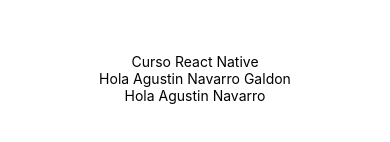
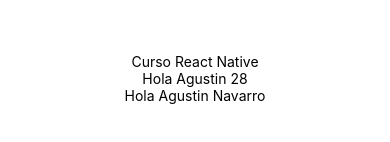
Before and after one commit to mejiapj/cursodereactnative, a React Native app in the folder myApp/: screen / in a window 390 px wide. Shown: the part 344-486 px from the top of the page. Built offline with nearby package versions, Linux system fonts and the light colour scheme.

Commit message:
Clase 12/16 -> Validación de propiedades: propTypes

```diff
--- a/myApp/App.js
+++ b/myApp/App.js
@@ -6,8 +6,8 @@
   return (
     <View style={styles.container}>
       <Text>Curso React Native</Text>
-      <Saludar firstname="Agustin" lastname="Navarro Galdon" />
-      <Saludar />
+      <Saludar firstname="Agustin" lastname={28} />
+      <Saludar firstname="Agustin" lastname="Navarro" />
       {/*<Saludar name="Carlos Navarro"/>*/}
       {/*<Saludar name="Andres Navarro"/>*/}
     </View>
--- a/myApp/src/components/Saludar.js
+++ b/myApp/src/components/Saludar.js
@@ -1,5 +1,6 @@
 import React from 'react';
 import { Text } from 'react-native';
+import PropTypes from 'prop-types';
 
 export default function Saludar(props) {
   /* const { firstname = 'Agustin', lastname = 'Navarro' } = props; */
@@ -11,4 +12,9 @@
   );
 }
 
-Saludar.defaultProps = { firstname: 'Agustin', lastname: 'Navarro' };
+//Saludar.defaultProps = { firstname: 'Agustin', lastname: 'Navarro' };
+
+Saludar.propTypes = {
+  firstname: PropTypes.string.isRequired,
+  lastname: PropTypes.string.isRequired,
+};
```
